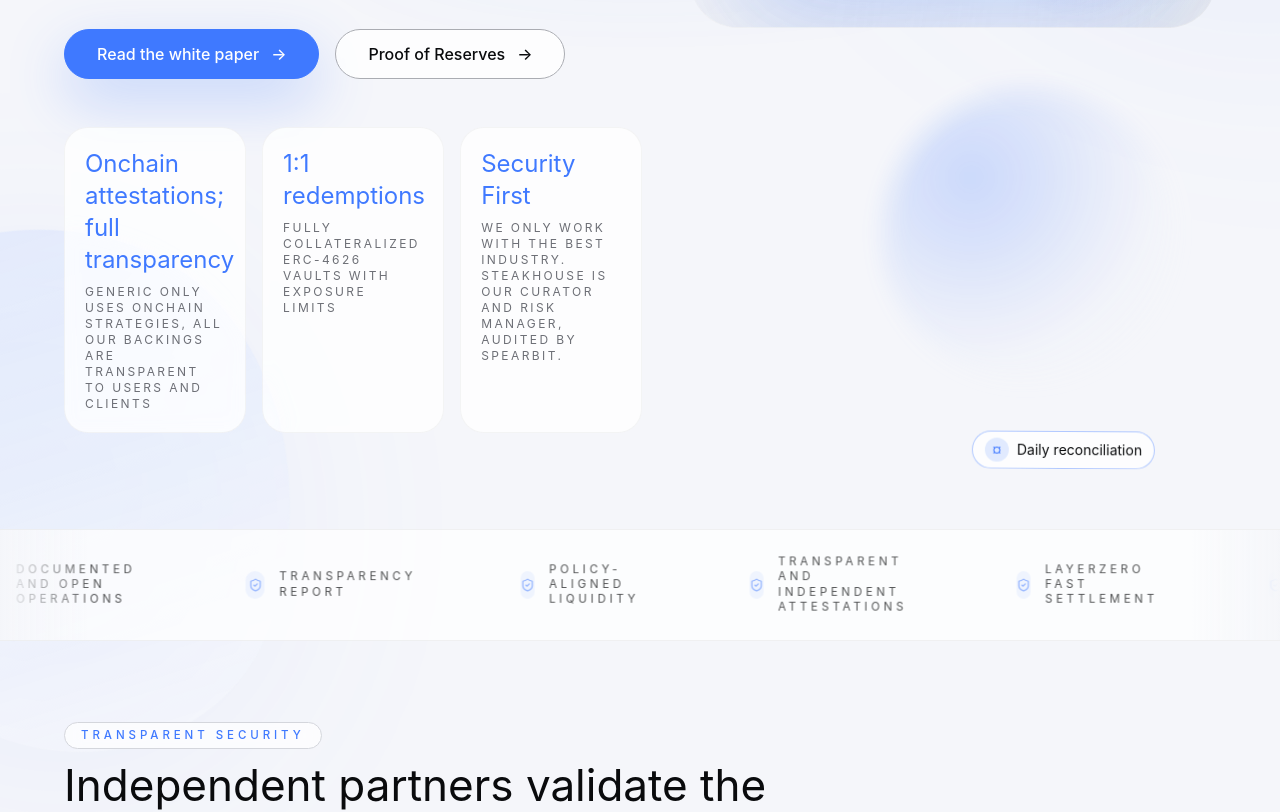
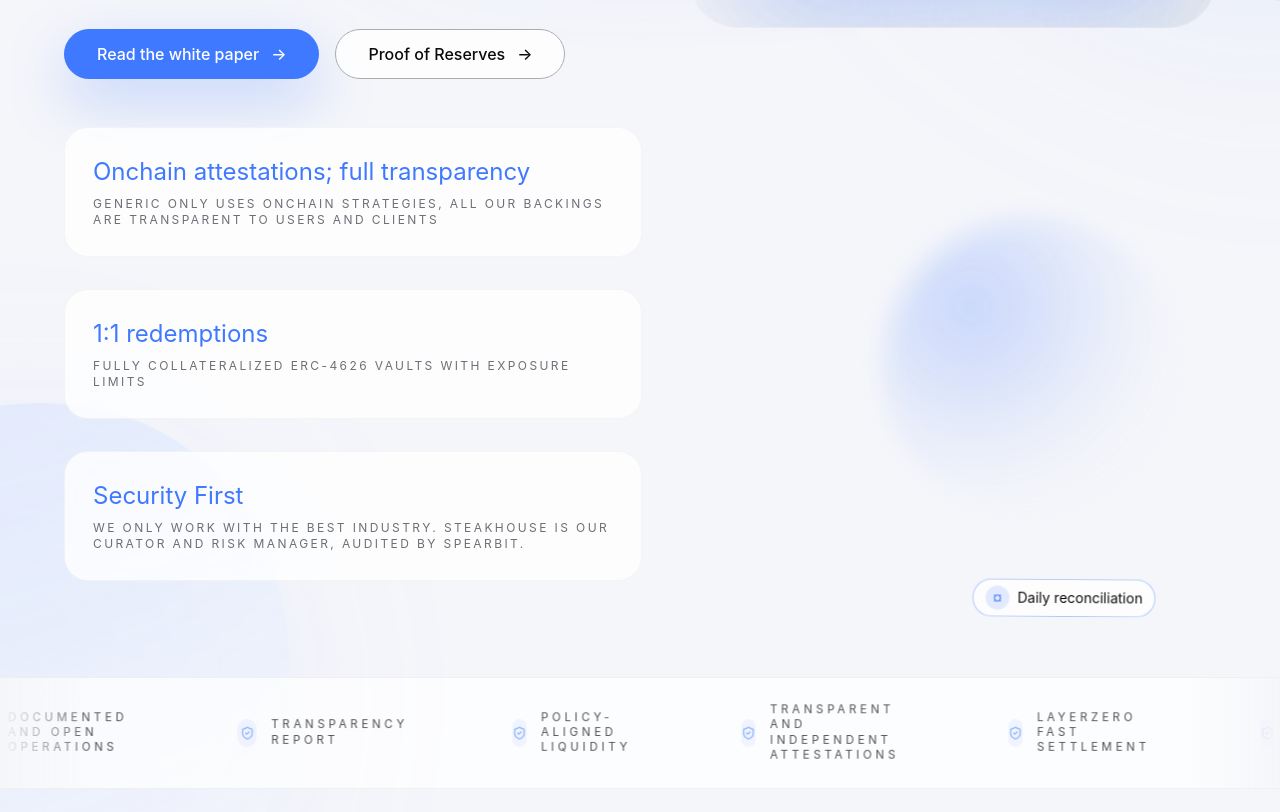
Before and after one commit to MetaFi-Labs/pre-landing, a Next.js app: page / in a window 1280 px wide. Shown: the part 660-1472 px from the top of the page. Built offline with nearby package versions, Linux system fonts and the light colour scheme.

Commit message:
style: relax hero stat grid spacing

```diff
--- a/app/page.tsx
+++ b/app/page.tsx
@@ -206,11 +206,11 @@ export default function Home() {
               </Link>
             </div>
 
-            <div className="mt-12 grid gap-4 sm:grid-cols-3">
+            <div className="mt-12 grid grid-cols-1 gap-4 sm:[grid-template-columns:repeat(auto-fit,minmax(18rem,1fr))] sm:gap-6 lg:gap-8">
               {heroStats.map((stat) => (
                 <div
                   key={stat.value}
-                  className="rounded-3xl border border-black/[0.04] bg-white/80 p-5 backdrop-blur"
+                  className="rounded-3xl border border-black/[0.04] bg-white/80 p-5 sm:p-6 lg:p-7 backdrop-blur"
                 >
                   <p className="font-display text-2xl text-[#3F79FF]">{stat.value}</p>
                   <p className="mt-2 text-xs uppercase tracking-[0.2em] text-[#6D6F76]">{stat.label}</p>
```
